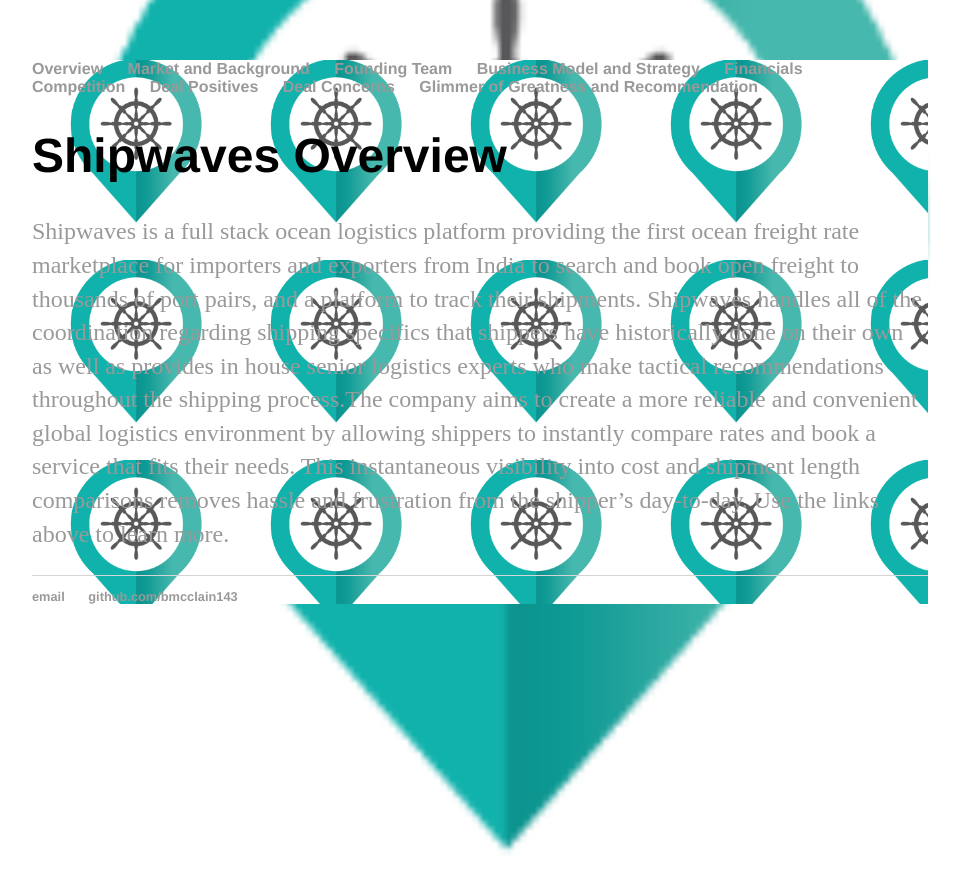
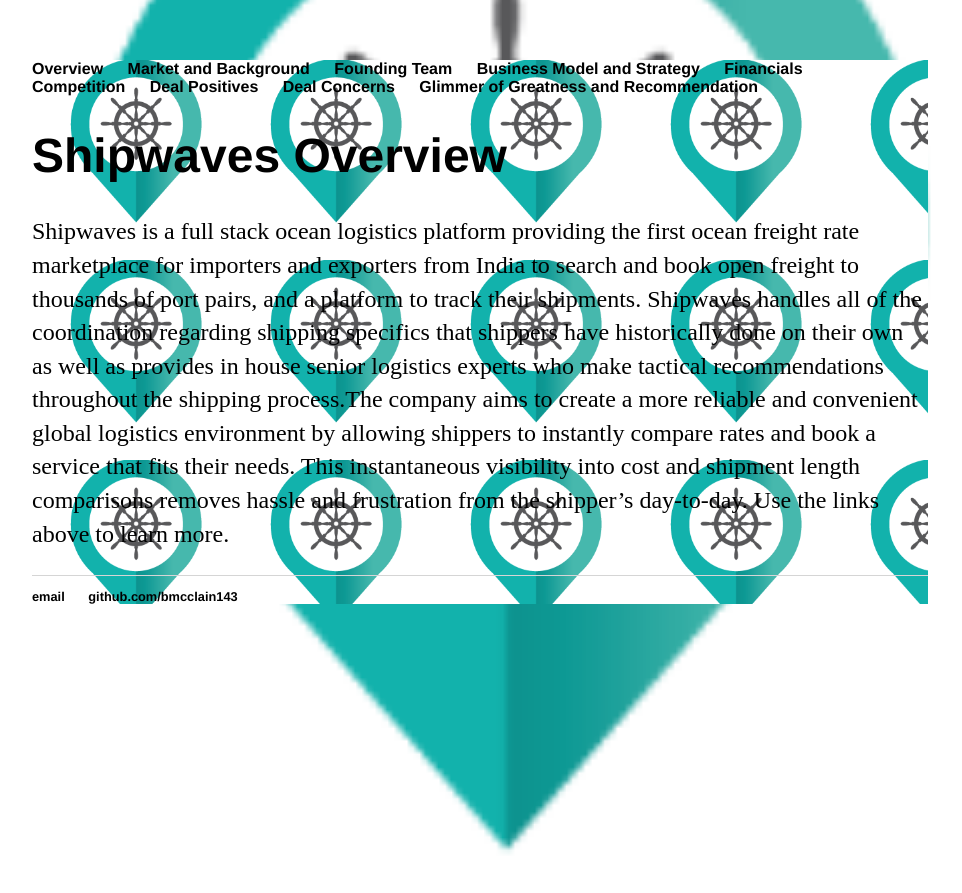
Before and after one commit to bmcclain143/bmcclain143.github.io, a Jekyll site: the page built from index.html, in a window 1280 px wide. Shown: the top 893 px of the page, without its empty margins (160-1122 px from the left). Built offline with Jekyll 4.4.1, drawn with Linux system fonts in a browser that asks for light colours.

Commit message:
Update main.css

```diff
--- a/css/main.css
+++ b/css/main.css
@@ -15,7 +15,7 @@
 }
 a {
     text-decoration: none;
-    color: #999;
+    color: #000;
 }
 a:hover {
     text-decoration: underline;
@@ -27,7 +27,7 @@
 p {
     font-size: 1.5em;
     line-height: 1.4em;
-    color: #999;
+    color: #000;
 }
 footer {
     border-top: 1px solid #d5d5d5;
```
